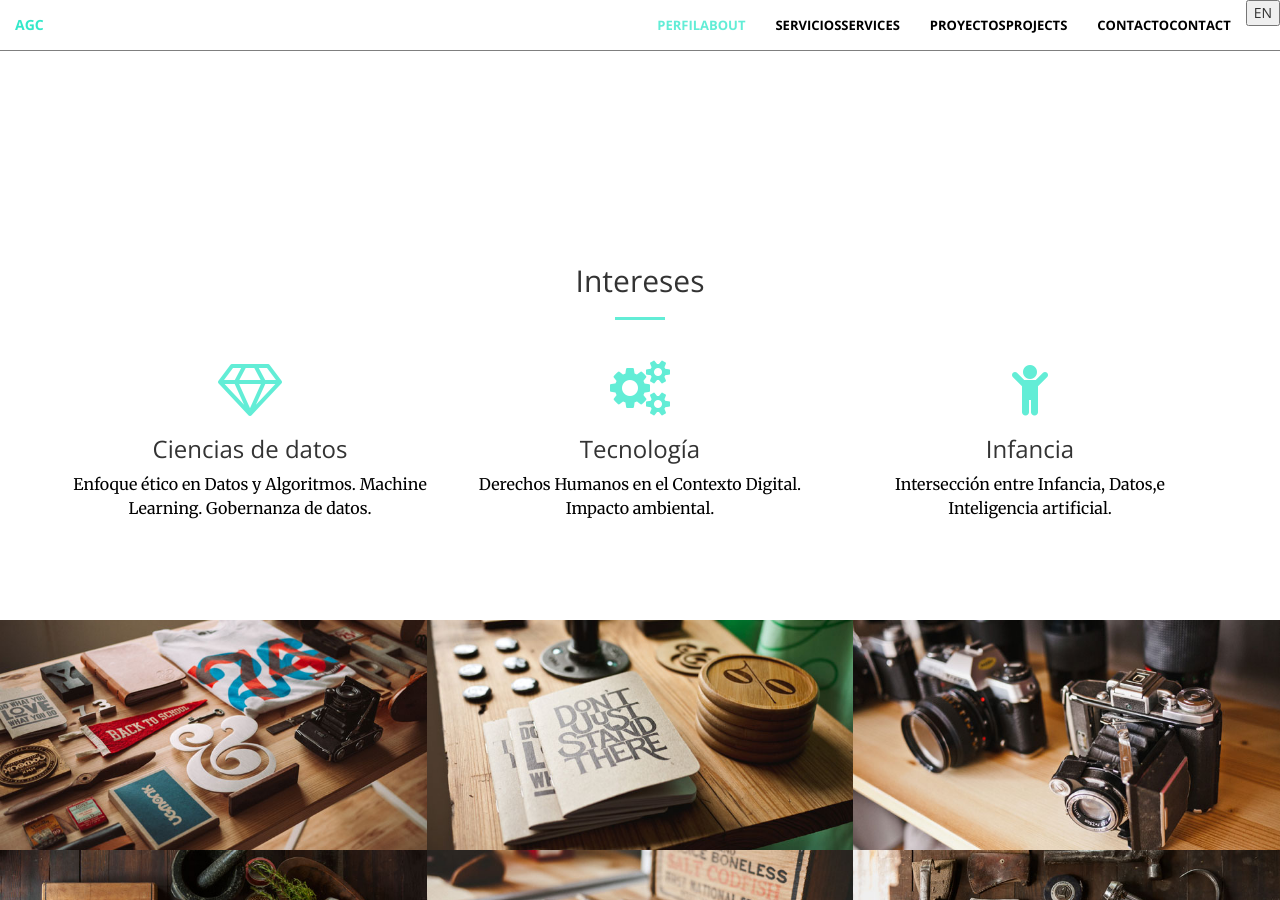
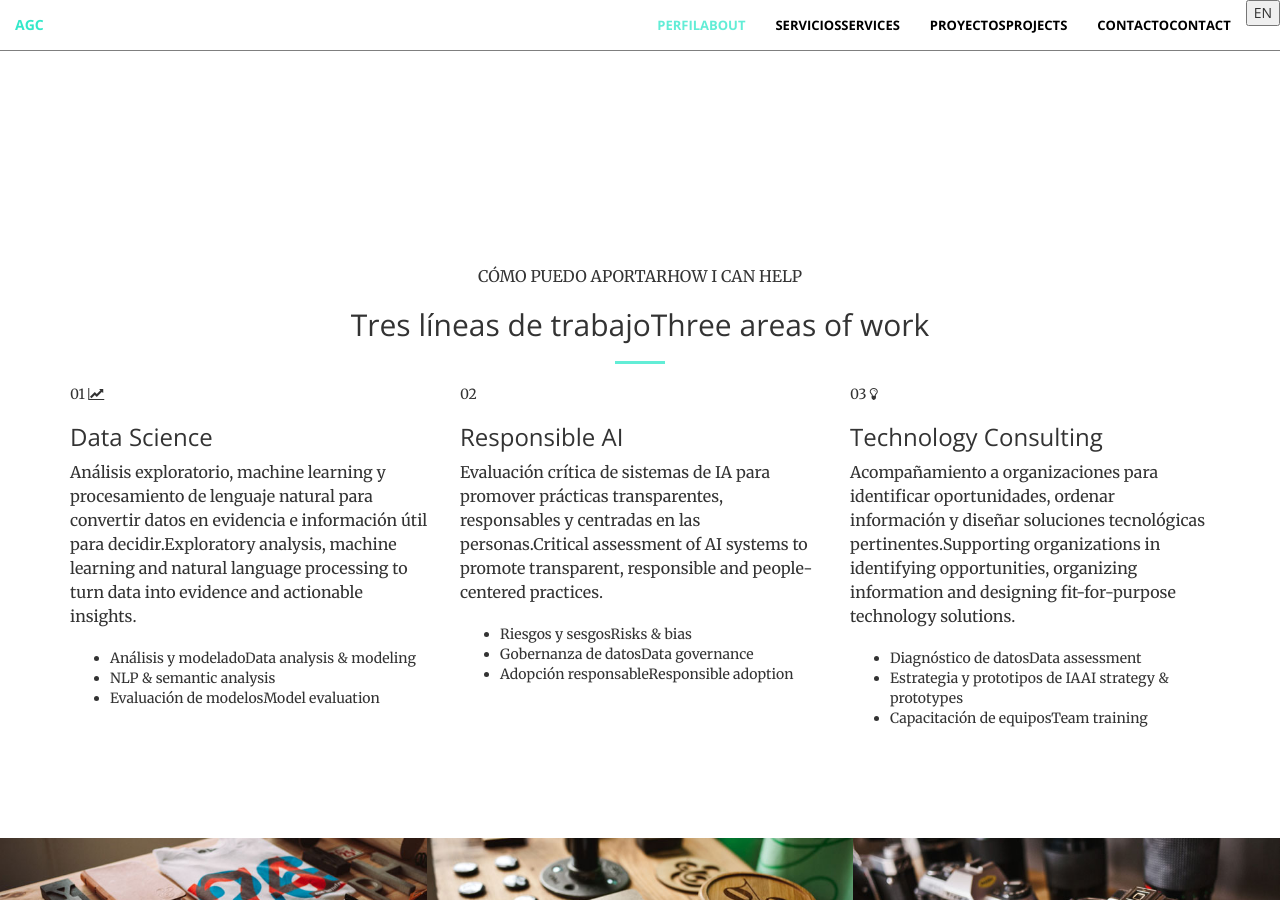
Before and after one commit to AmaliaGuaymasCanavire/amaliaguaymascanavire.github.io, a Jekyll site: the page built from index.html, in a window 1280 px wide and 900 px high, scrolled down 1494 px. Built offline with Jekyll 4.4.1, drawn with Linux system fonts in a browser that asks for light colours.

Commit message:
Refresh bilingual personal website: _includes/services.html

```diff
--- a/_includes/services.html
+++ b/_includes/services.html
@@ -1,34 +1,38 @@
-<section id="services">
+<section id="services" class="services-section">
   <div class="container">
     <div class="row">
       <div class="col-lg-12 text-center">
-                <h2 class="section-heading">Intereses</h2>
+        <p class="eyebrow"><span data-lang="es">CÓMO PUEDO APORTAR</span><span data-lang="en">HOW I CAN HELP</span></p>
+        <h2 class="section-heading"><span data-lang="es">Tres líneas de trabajo</span><span data-lang="en">Three areas of work</span></h2>
         <hr class="primary">
       </div>
     </div>
-    </div>
-    <div class="container">
-        <div class="row">
-            <div class="col-lg-4 text-center">
-                <div class="service-box">
-                    <i class="fa fa-4x fa-diamond wow bounceIn text-primary"></i>
-                    <h3>Ciencias de datos</h3>
-                    <p class="text-muted">Enfoque ético en Datos y Algoritmos. Machine Learning. Gobernanza de datos.</p>
+    <div class="row service-grid">
+      <div class="col-md-4">
+        <div class="service-card">
+          <span class="service-number">01</span>
+          <i class="fa fa-line-chart service-icon"></i>
+          <h3>Data Science</h3>
+          <p><span data-lang="es">Análisis exploratorio, machine learning y procesamiento de lenguaje natural para convertir datos en evidencia e información útil para decidir.</span><span data-lang="en">Exploratory analysis, machine learning and natural language processing to turn data into evidence and actionable insights.</span></p>
+          <ul><li><span data-lang="es">Análisis y modelado</span><span data-lang="en">Data analysis & modeling</span></li><li>NLP & semantic analysis</li><li><span data-lang="es">Evaluación de modelos</span><span data-lang="en">Model evaluation</span></li></ul>
         </div>
       </div>
-            <div class="col-lg-4 col-md-6 text-center">
-                <div class="service-box">
-                    <i class="fa fa-4x fa-solid fa-gears wow bounceIn text-primary" data-wow-delay=".1s"></i>
-                    <h3>Tecnología</h3>
-                    <p class="text-muted">Derechos Humanos en el Contexto Digital. Impacto ambiental.</p>
+      <div class="col-md-4">
+        <div class="service-card">
+          <span class="service-number">02</span>
+          <i class="fa fa-balance-scale service-icon"></i>
+          <h3>Responsible AI</h3>
+          <p><span data-lang="es">Evaluación crítica de sistemas de IA para promover prácticas transparentes, responsables y centradas en las personas.</span><span data-lang="en">Critical assessment of AI systems to promote transparent, responsible and people-centered practices.</span></p>
+          <ul><li><span data-lang="es">Riesgos y sesgos</span><span data-lang="en">Risks & bias</span></li><li><span data-lang="es">Gobernanza de datos</span><span data-lang="en">Data governance</span></li><li><span data-lang="es">Adopción responsable</span><span data-lang="en">Responsible adoption</span></li></ul>
         </div>
       </div>
-            <div class="col-lg-4 col-md-6 text-center">
-                <div class="service-box">
-                    <i class="fa fa-4x fa-thin fa-child wow bounceIn text-primary" data-wow-delay=".2s"></i>
-                    <h3>Infancia</h3>
-                    <p class="text-muted">Intersección entre Infancia, Datos,e Inteligencia artificial.
-</p>
+      <div class="col-md-4">
+        <div class="service-card">
+          <span class="service-number">03</span>
+          <i class="fa fa-lightbulb-o service-icon"></i>
+          <h3>Technology Consulting</h3>
+          <p><span data-lang="es">Acompañamiento a organizaciones para identificar oportunidades, ordenar información y diseñar soluciones tecnológicas pertinentes.</span><span data-lang="en">Supporting organizations in identifying opportunities, organizing information and designing fit-for-purpose technology solutions.</span></p>
+          <ul><li><span data-lang="es">Diagnóstico de datos</span><span data-lang="en">Data assessment</span></li><li><span data-lang="es">Estrategia y prototipos de IA</span><span data-lang="en">AI strategy & prototypes</span></li><li><span data-lang="es">Capacitación de equipos</span><span data-lang="en">Team training</span></li></ul>
         </div>
       </div>
     </div>
```
Lines whose indentation alone changed are shown as unchanged.
